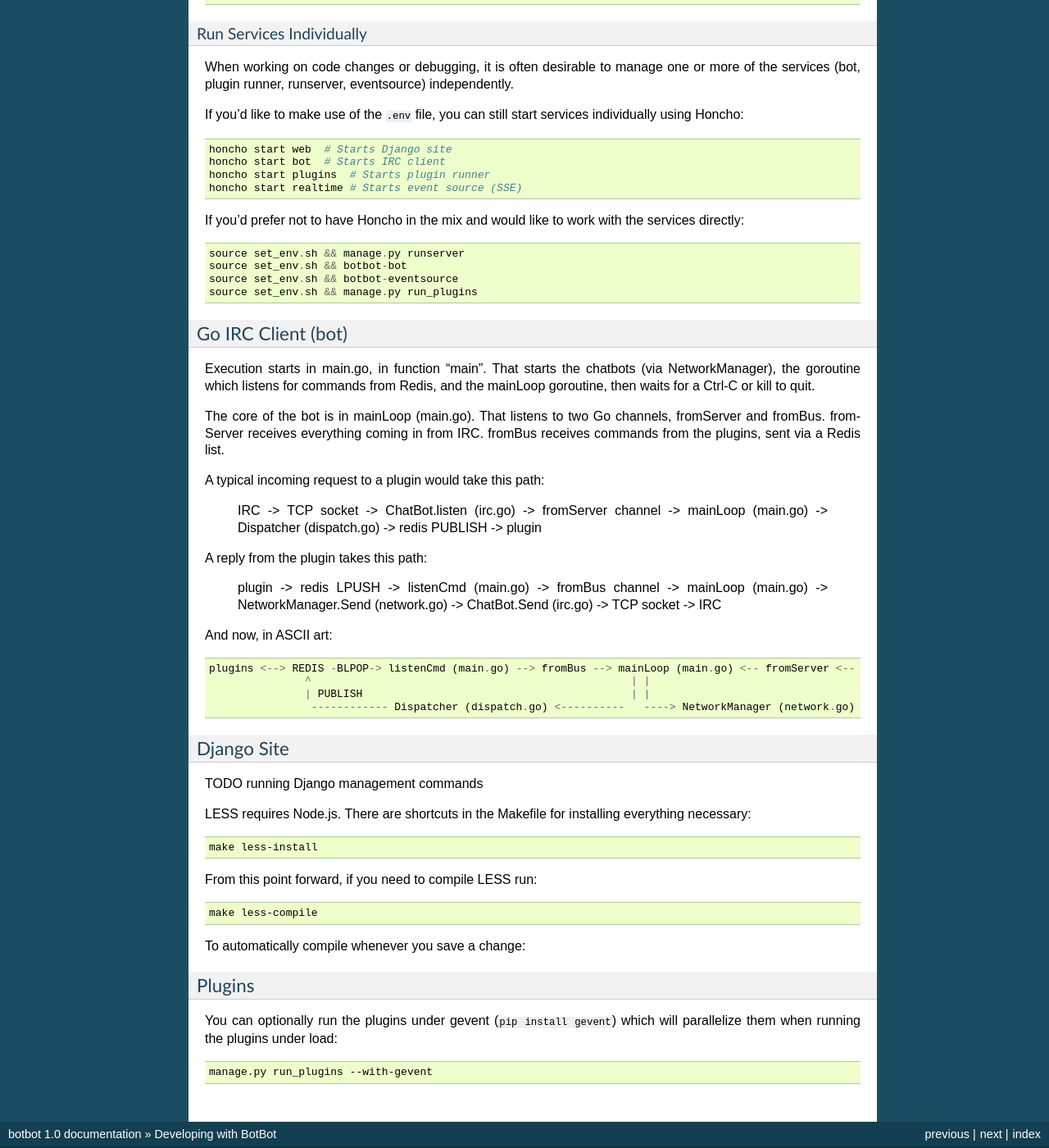
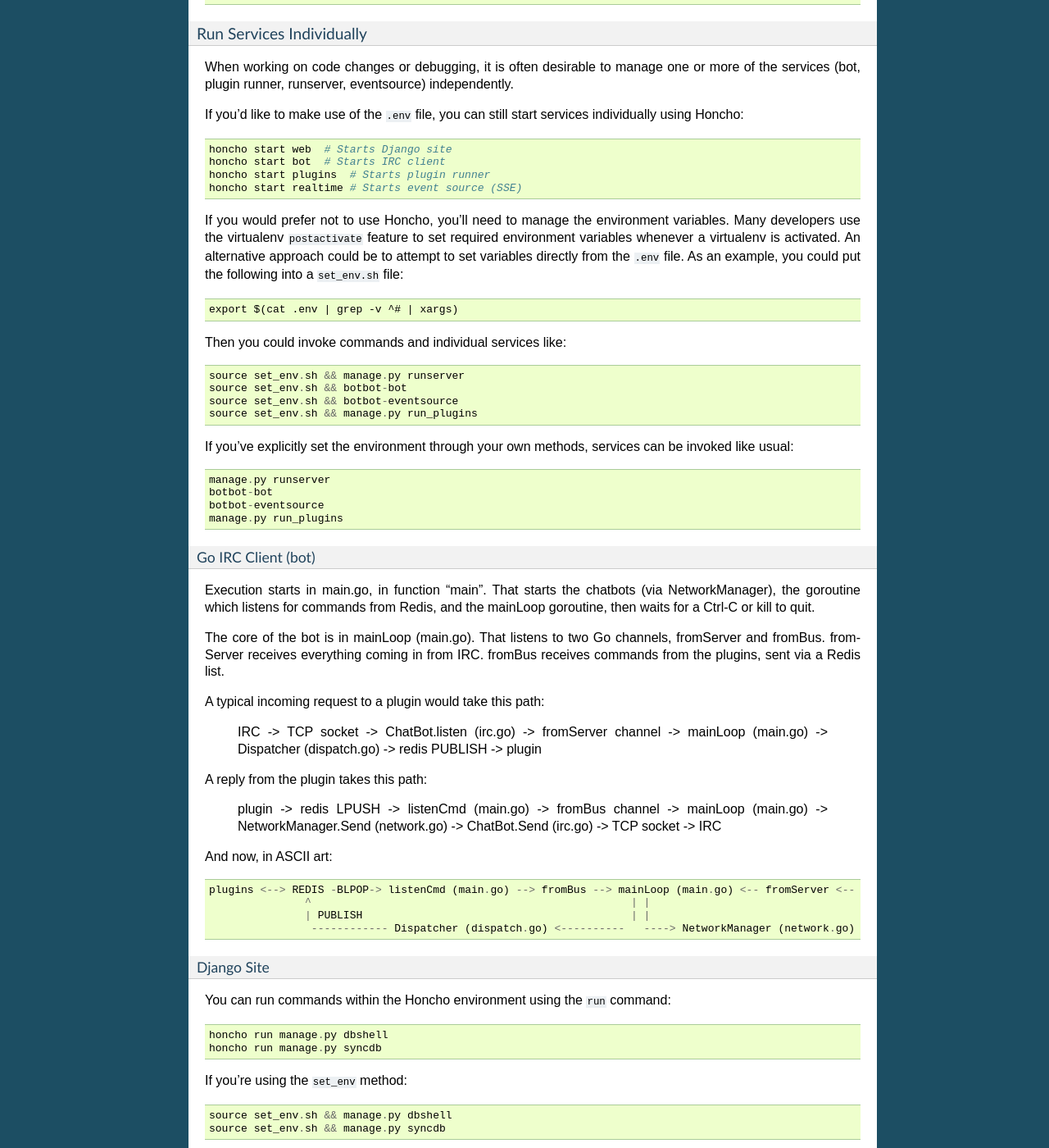
Before and after one commit to BotBotMe/botbot-web, a Sphinx documentation site: the page built from docs/developers.rst, in a window 1280 px wide and 1400 px high, scrolled down 921 px. Shown: the whole window at 82% size. Built offline with Sphinx 7.4.7, drawn with Linux system fonts in a browser that asks for light colours; some of the changed text lies outside the part shown.

Commit message:
Finish up docs about running services and django commands

```diff
--- a/docs/developers.rst
+++ b/docs/developers.rst
@@ -47,16 +47,27 @@ If you'd like to make use of the ``.env`` file, you can still start services ind
     honcho start plugins  # Starts plugin runner
     honcho start realtime # Starts event source (SSE)
 
-If you'd prefer not to have Honcho in the mix and would like to work with the services directly::
+If you would prefer not to use Honcho, you'll need to manage the environment variables. Many developers use the virtualenv ``postactivate`` feature to set required environment variables whenever a virtualenv is activated. An alternative approach could be to attempt to set variables directly from the ``.env`` file. As an example, you could put the following into a ``set_env.sh`` file::
+
+    export $(cat .env | grep -v ^# | xargs)
+
+Then you could invoke commands and individual services like::
 
     source set_env.sh && manage.py runserver
     source set_env.sh && botbot-bot
     source set_env.sh && botbot-eventsource
     source set_env.sh && manage.py run_plugins
 
+If you've explicitly set the environment through your own methods, services can be invoked like usual::
+
+    manage.py runserver
+    botbot-bot
+    botbot-eventsource
+    manage.py run_plugins
+
 
 Go IRC Client (bot)
--------------------
+~~~~~~~~~~~~~~~~~~~
 
 Execution starts in main.go, in function "main". That starts the chatbots (via NetworkManager), the goroutine which listens for commands from Redis, and the mainLoop goroutine, then waits for a Ctrl-C or kill to quit.
 
@@ -83,12 +94,27 @@ And now, in ASCII art::
 
 
 Django Site
-------------
+~~~~~~~~~~~~
 
-TODO running Django management commands
+You can run commands within the Honcho environment using the ``run`` command::
+
+    honcho run manage.py dbshell
+    honcho run manage.py syncdb
+
+If you're using the ``set_env`` method::
+
+    source set_env.sh && manage.py dbshell
+    source set_env.sh && manage.py syncdb
+
+If you've explicitly set the environment variables, run commands like usual::
+
+    manage.py dbshell
+    manage.py syncdb
+
+
 
 Working with LESS
-~~~~~~~~~~~~~~~~~~
+~~~~~~~~~~~~~~~~~
 
 LESS requires Node.js. There are shortcuts in the Makefile for installing everything necessary:
 
@@ -105,7 +131,9 @@ From this point forward, if you need to compile LESS run:
 To automatically compile whenever you save a change:
 
 .. code-block:: bash
+
     make less-watch
+
 
 Plugins
 --------
```
